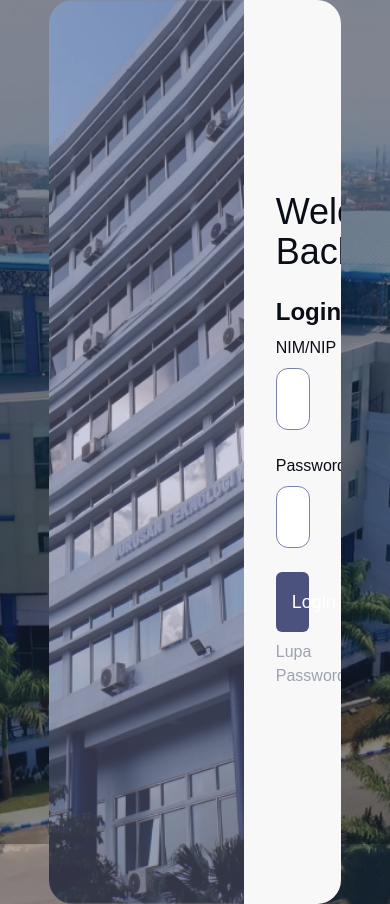
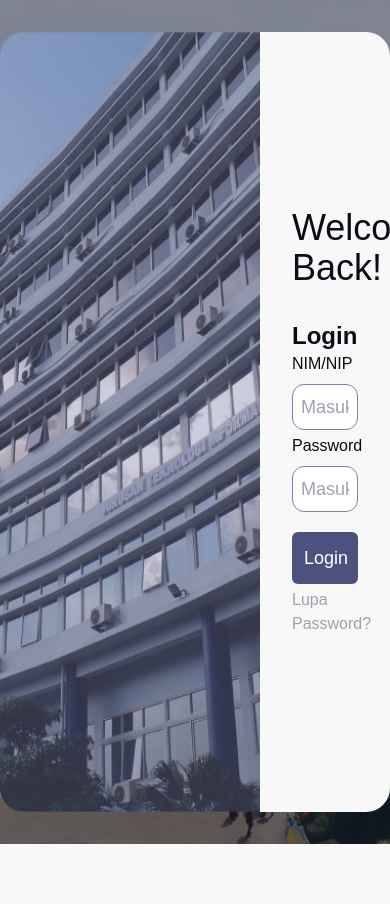
Before and after one commit to Fahridanaa/OrangDalam-PeminjamanRuangan-2F, a PHP site: page /app/Views/shared/login.php in a window 390 px wide. After the commit the page ends 844 px from the top, so only its background shows below. Run offline with PHP 8.4, Linux system fonts and the light colour scheme; style sheets or scripts are compiled from the project's sources.

Commit message:
make login more responsive

```diff
--- a/app/Views/shared/login.php
+++ b/app/Views/shared/login.php
@@ -21,46 +21,45 @@ namespace OrangDalam\PeminjamanRuangan\Views\shared;
     </style>
 </head>
 
-<body class="box-content">
-<div class="bg-black h-screen w-screen absolute opacity-30"></div>
+<body>
 <div id="container"
-     class="min-h-screen bg-cover bg-no-repeat flex flex-col justify-center items-center">
-    <section class="flex text-white w-3/4 rounded-3xl overflow-hidden z-20 justify-center">
+     class="min-h-screen bg-cover bg-no-repeat flex flex-col items-center">
+    <div class="flex flex-auto text-white rounded-3xl overflow-hidden z-20 m-8 justify-center container overflow-y-hidden">
         <div class="flex md:hidden w-8/12 bg-no-repeat bg-center bg-cover relative items-center"
              id="gedung">
         </div>
-        <div class="w-4/12 md:w-full py-48 2xl:py-64 px-8 flex bg-neutral-color flex-col justify-center">
-
-            <h2 class="text-text-color text-4xl font-medium">Welcome Back!</h2>
-            <div class=" py-6 lg:w-full z-20 bg-neutral-color rounded-2xl flex gap-2 flex-col">
-                <h1 class="font-semibold text-2xl text-text-color">Login</h1>
-                <form method="POST" class="w-full ">
-                    <div class="pb-2 text-left">
+        <div class="w-4/12 md:w-full py-4 flex-1 px-8 flex bg-neutral-color flex-col">
+            <div class="py-6 lg:py-3 bg-neutral-color rounded-2xl flex flex-col flex-1 justify-center">
+                <h2 class="text-text-color text-4xl font-medium mb-8 lg:mb-2 lg:text-center">Welcome Back!</h2>
+                <form method="POST" class="flex flex-col">
+                    <h1 class="font-semibold text-2xl text-text-color">Login</h1>
+                    <div class="pb-1 text-left flex-auto">
                         <label class="text-text-color"> NIM/NIP </label>
                         <input type="text" name="username" id="username" placeholder="Masukkan NIM/NIP..."
-                               class="block w-full p-4 text-lg rounded-xl text-text-color border border-fourth-color mt-2"
+                               class="block w-full text-lg rounded-xl text-text-color border border-fourth-color p-2 xl:p-4 mt-2"
                                required/>
                     </div>
-                    <div class="pb-2 pt-4 text-left">
+                    <div class="pb-1 text-left flex-auto">
                         <label class="text-text-color"> Password </label>
-                        <input class="block w-full p-4 text-lg rounded-xl text-text-color border border-fourth-color mt-2"
+                        <input class="block w-full text-lg rounded-xl text-text-color border border-fourth-color p-2 xl:p-4 mt-2"
                                type="password" name="password" id="password" placeholder="Masukkan Password..."
                                required/>
                     </div>
-                    <div class="pb-2 pt-4">
-                        <button class="block w-full p-4 text-lg rounded-md bg-third-color hover:bg-[#263861]"
+                    <div class="mb-1 flex-auto">
+                        <button class="block w-full text-lg rounded-md bg-third-color p-3 xl:p-6 hover:bg-[#263861] mt-4"
                                 type="submit">
                             Login
                         </button>
                     </div>
-                    <div class="text-left text-gray-400">
+                    <div class="text-left text-gray-400 flex-auto">
                         <a href="#" class="hover:text-primary-color">Lupa Password?</a>
                     </div>
                 </form>
             </div>
         </div>
-    </section>
+    </div>
 </div>
+<div class="bg-black min-h-full min-w-full absolute top-0 opacity-30"></div>
 </body>
 
 </html>
```
